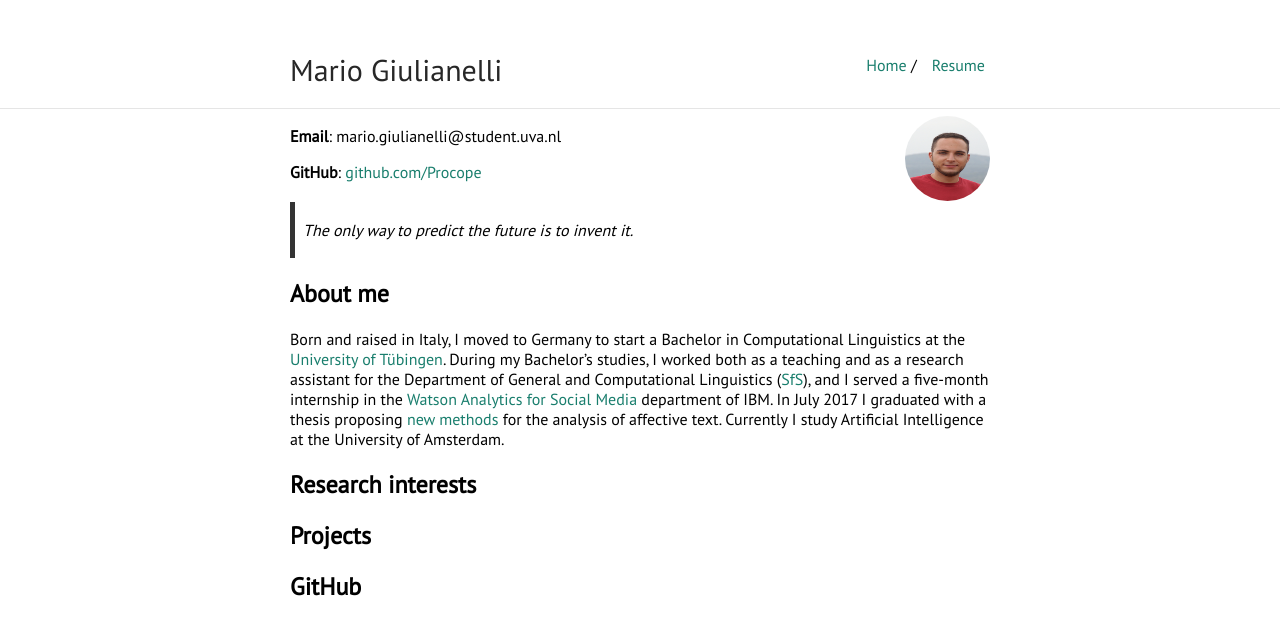
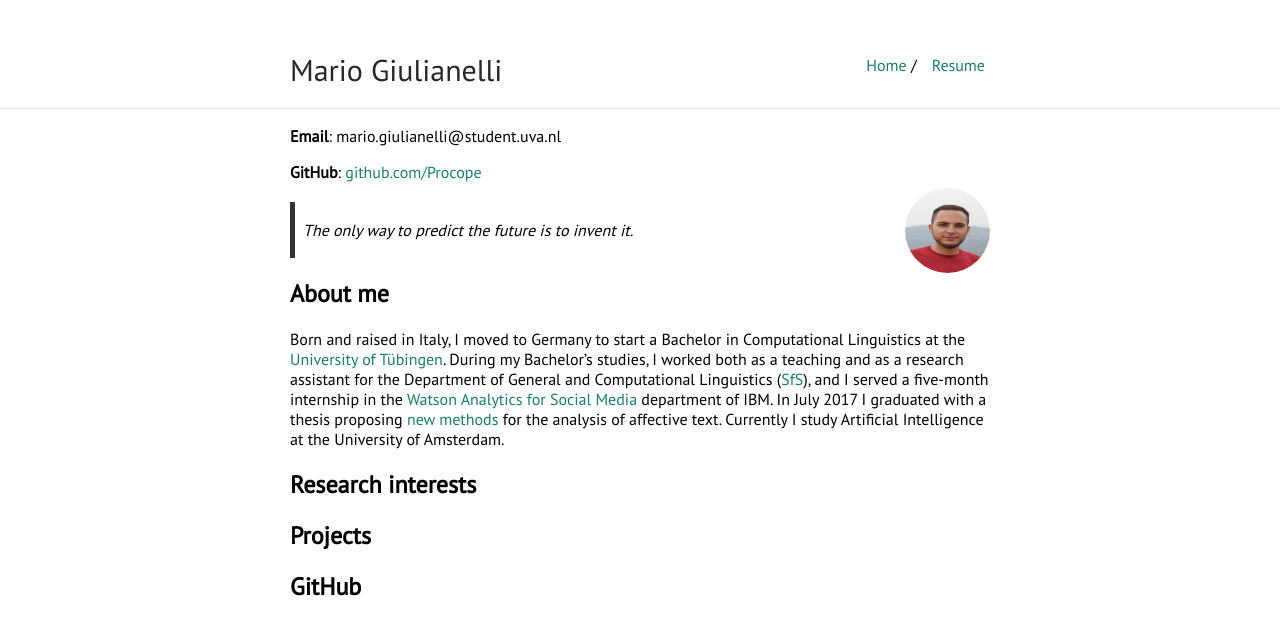
Before and after one commit to glnmario/glnmario.github.io, a Jekyll site: the page built from index.md, in a window 1280 px wide. Shown: the top 635 px of the page. Built offline with Jekyll 4.4.1, drawn with Linux system fonts in a browser that asks for light colours.

Commit message:
Update index.md

```diff
--- a/index.md
+++ b/index.md
@@ -3,10 +3,10 @@ layout: default
 ---
 
 **Email**: mario.giulianelli@student.uva.nl
-<img class="profile-picture" src="me.JPG">
 
 **GitHub**: [github.com/Procope]()
 
+<img class="profile-picture" src="me.JPG">
 > The only way to predict the future is to invent it.
 
 ## About me
```
